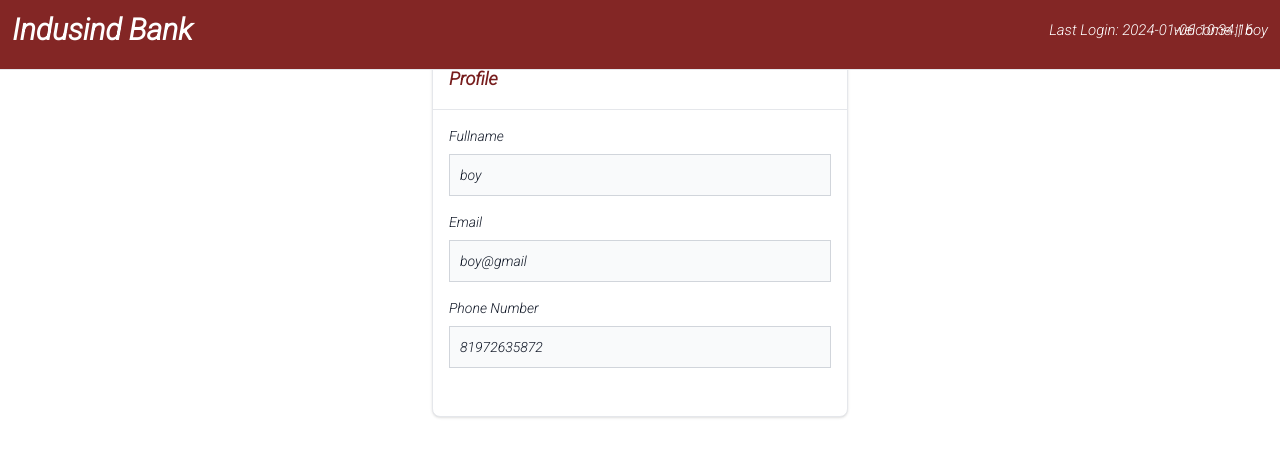
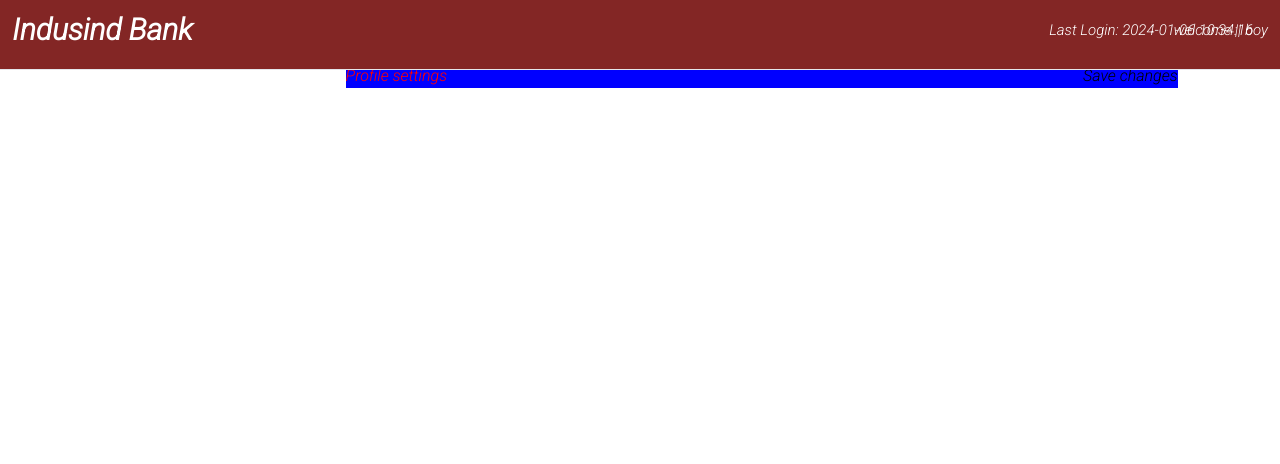
Before and after one commit to SPOTWEBDEV/dashboard, a PHP site: page /dashboards/user/profile/index.php in a window 1280 px wide. Shown: the top 464 px of the page. Run offline with PHP 8.4, Linux system fonts and the light colour scheme; a user stored in the database is signed in; data comes from the database, SQL or seed files in the repository; data that the repository does not hold is empty; some libraries are stand-ins or nearby versions.

Commit message:
designing profile page

```diff
--- a/user/profile/index.php
+++ b/user/profile/index.php
@@ -38,6 +38,22 @@ include('../../server/config.php');
     #crid_m {
         color: #832625;
     }
+
+    .section_holder{
+        display: flex;
+        align-items: center;
+        justify-content: center;
+        width: 65%;
+        margin-left: 27%;
+        margin-top: 5%;
+        background-color: blue;
+    }
+    .profile_settings{
+        display: flex;
+        align-items: center;
+        justify-content: space-between;
+        width: 100%;
+    }
 </style>
 
 <body>
@@ -48,58 +64,17 @@ include('../../server/config.php');
 
 
 
-    <div class="p-4 sm:ml-64">
-        <div class="p-4  rounded-lg dark:border-gray-700 mt-14" id="crid_mode">
-
-
-
-
-
-            <!-- Main modal -->
-            <div id="crud-modal" tabindex="-1" aria-hidden="true" class="flex overflow-y-auto overflow-x-hidden  z-50 justify-center items-center w-full md:inset-0  max-h-full ">
-                <div class="relative p-4 w-full max-w-md max-h-full">
-                    <!-- Modal content -->
-                    <div class="relative bg-white rounded-lg shadow border dark:bg-gray-700">
-                        <!-- Modal header -->
-                        <div class="flex items-center justify-between p-4 md:p-5 border-b rounded-t dark:border-gray-600">
-                            <h3 class="text-lg font-semibold text-red-900 dark:text-white">
-                                Profile
-                            </h3>
-
-                        </div>
-                        <form method="POST" class="p-4 md:p-5">
-                            <div class="grid gap-4 mb-4 grid-cols-2">
-                                <div class="col-span-2">
-                                    <label for="name" class=" block mb-2 text-sm font-medium text-gray-900 dark:text-white ">Fullname</label>
-
-                                    <input type="text" value="<?= $fullname ?>" class="fullname bg-gray-50 border border-gray-300 text-gray-900 text-sm focus:ring-primary-600 focus:border-primary-600 block w-full p-2.5 dark:bg-gray-600 dark:border-gray-500 dark:placeholder-gray-400 dark:text-white dark:focus:ring-primary-500 dark:focus:border-primary-500" required="">
-                                </div>
-                                <div class="col-span-2">
-                                    <label for="name" class=" block mb-2 text-sm font-medium text-gray-900 dark:text-white ">Email</label>
-                                    <input type="text" value="<?= $email ?>" class="email bg-gray-50 border border-gray-300 text-gray-900 text-sm focus:ring-primary-600 focus:border-primary-600 block w-full p-2.5 dark:bg-gray-600 dark:border-gray-500 dark:placeholder-gray-400 dark:text-white dark:focus:ring-primary-500 dark:focus:border-primary-500" required="">
-                                </div>
-                                <div class="col-span-2 ">
-                                    <label for="price" class=" block mb-2 text-sm font-medium text-gray-900 dark:text-white ">Phone Number</label>
-                                    <input type="text" value="<?= $phone ?>" class="phone bg-gray-50 border border-gray-300 text-gray-900 text-sm focus:ring-primary-600 focus:border-primary-600 block w-full p-2.5 dark:bg-gray-600 dark:border-gray-500 dark:placeholder-gray-400 dark:text-white dark:focus:ring-primary-500 dark:focus:border-primary-500" required>
-                                </div>
-
-
-                            </div>
-
-                        </form>
-                    </div>
-                </div>
+    <section class="section_holder">
+        <div class="profile_settings">
+            <div class="ps_p">
+                <p style="color: red;">Profile settings</p>
             </div>
 
-
-
-
-
-
-
-
+            <div class="ps_btn">
+                <button>Save changes</button>
+            </div>
         </div>
-    </div>
+    </section>
 
 
 
```
